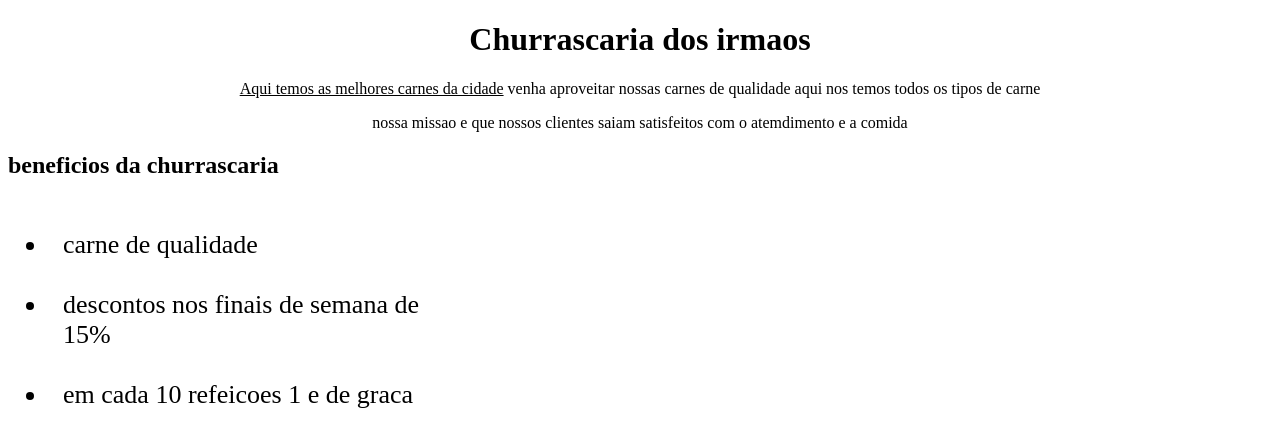
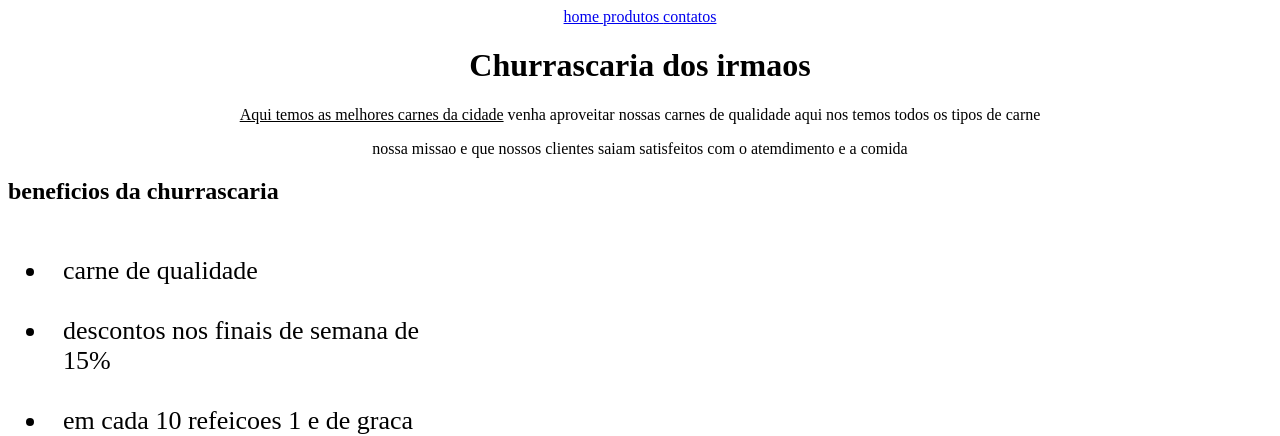
Before and after one commit to alexandre-Bernardi/Barao-1Apensamento-computacional, a plain HTML site: page index.HTML in a window 1280 px wide. Shown: the top 436 px of the page. Drawn offline with Linux system fonts and the light colour scheme.

Commit message:
criando pagina de produtos

```diff
--- a/index.HTML
+++ b/index.HTML
@@ -6,6 +6,14 @@
     <link rel="stylesheet" type="text/css" href="style.css">
 </head>
 <body>
+    <header>
+        <nav>
+            <a href="index.HTML"> home </a>
+            <a href="produtos.HTML"> produtos </a>
+            <a href="contatos.HTML"> contatos </a>
+        </nav>
+    </header>
+    <main>
     <div class="principal">
     <h1>Churrascaria dos irmaos</h1>
 
@@ -22,5 +30,9 @@
         </ul>
         <img class="foto-beneficio" src="foto-beneficio.jpg">
     </div>
+    </main>
+    <footer>
+
+    </footer>
 </body>
 </html>
```
Also changed, not shown: produtos.HTML (added, +12 -0 lines).
